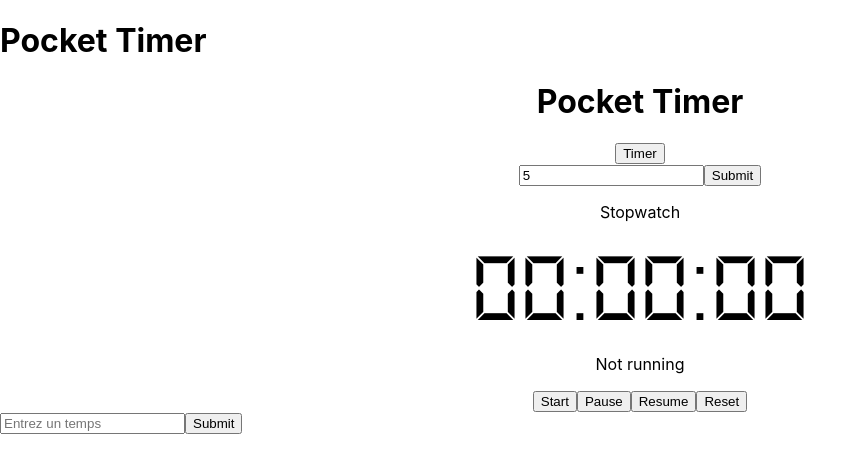
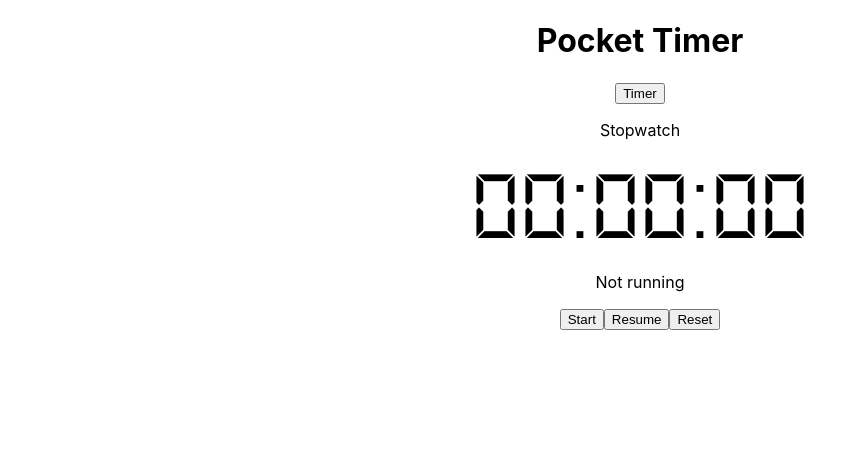
Before and after one commit to eliooooooo/PocketTimer, a React (Create React App) app: page / in a window 1280 px wide. Shown: the top 472 px of the page, without its empty margins (0-867 px from the left). Built offline with nearby package versions, Linux system fonts and the light colour scheme.

Commit message:
Chores: cleaning

```diff
--- a/src/App.jsx
+++ b/src/App.jsx
@@ -1,6 +1,4 @@
-import Header from "./components/header";
 import Container from "./components/container";
-import TimeInput from "./components/timeinput";
 
 function App() {
   const time = new Date();
@@ -8,9 +6,7 @@ function App() {
 
   return (
     <div>
-      <Header />
       <Container expiryTimestamp={time} />
-      <TimeInput />
     </div>
   );
 }
--- a/src/components/container.jsx
+++ b/src/components/container.jsx
@@ -22,7 +22,7 @@ function Container({ expiryTimestamp }) {
         <div style={{ textAlign: "center" }}>
             <h1>Pocket Timer</h1>
             <Toggle state={state} toggle={toggle}/>
-            <TimeInput time={time} changeTime={changeTime} submitTime={submitTime} />
+            {state ? <TimeInput time={time} changeTime={changeTime} submitTime={submitTime} /> : null}
             {state ? <Timer inputTime={time} /> : <Stopwatch />}
             </div>
     );
--- a/src/components/header.jsx
+++ /dev/null
@@ -1,9 +0,0 @@
-const Header = () => {
-    return (
-        <header>
-            <h1>Pocket Timer</h1>
-        </header>
-    );
-}
-
-export default Header;
--- a/src/components/stopwatch.jsx
+++ b/src/components/stopwatch.jsx
@@ -13,6 +13,14 @@ function Stopwatch() {
         reset,
     } = useStopwatch();
 
+    const toggle = () => {
+        if (isRunning) {
+            pause();
+        } else {
+            start();
+        }
+    };
+
     return (
         <div style={{ textAlign: "center" }}>
             <p>Stopwatch</p>
@@ -20,8 +28,7 @@ function Stopwatch() {
                 <span>{hours.toString().padStart(2, '0')}</span>:<span>{minutes.toString().padStart(2, '0')}</span>:<span>{seconds.toString().padStart(2, '0')}</span>
             </div>
             <p>{isRunning ? "Running" : "Not running"}</p>
-            <button onClick={start}>Start</button>
-            <button onClick={pause}>Pause</button>
+            <button onClick={toggle}>{isRunning ? "Pause" : "Start"}</button>
             <button onClick={resume}>Resume</button>
             <button onClick={reset}>Reset</button>
         </div>
--- a/src/components/timer.jsx
+++ b/src/components/timer.jsx
@@ -13,6 +13,14 @@ function Timer({ expiryTimestamp, inputTime }) {
         restart,
     } = useTimer({ expiryTimestamp, onExpire: () => console.warn("onExpire called") });
 
+    const toggle = () => {
+        if (isRunning) {
+            pause();
+        } else {
+            start();
+        }
+    };
+
     return (
         <div style={{ textAlign: "center" }}>
             <p>Timer</p>
@@ -20,13 +28,12 @@ function Timer({ expiryTimestamp, inputTime }) {
                 <span>{hours.toString().padStart(2, '0')}</span>:<span>{minutes.toString().padStart(2, '0')}</span>:<span>{seconds.toString().padStart(2, '0')}</span>
             </div>
             <p>{isRunning ? "Running" : "Not running"}</p>
-            <button onClick={start}>Start</button>
-            <button onClick={pause}>Pause</button>
+            <button onClick={toggle}>{isRunning ? "Pause" : "Start"}</button>
             <button onClick={resume}>Resume</button>
             <button
                 onClick={() => {
                     const time = new Date();
-                    time.setSeconds(time.getSeconds() + (inputTime*60));
+                    time.setSeconds(time.getSeconds() + (inputTime * 60));
                     restart(time);
                 }}
             >
```
